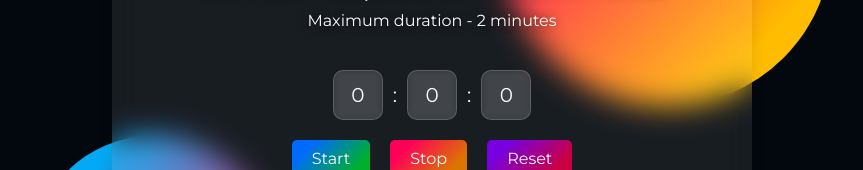
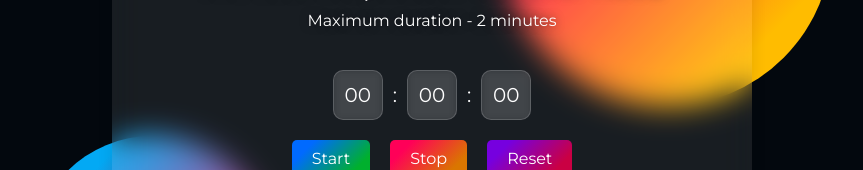
Before and after one commit to nat-davydova/glassmorphism-stopwatch, a React (Vite) app: page / in a window 1280 px wide. Shown: the part 465-635 px from the top of the page, without its empty margins (208-1071 px from the left). Built offline with nearby package versions, Linux system fonts and the light colour scheme.

Commit message:
fix: format counters value

```diff
--- a/src/components/Stopwatch/StopWatchTimer/TimerCounter/TimerCounter.tsx
+++ b/src/components/Stopwatch/StopWatchTimer/TimerCounter/TimerCounter.tsx
@@ -5,5 +5,7 @@ export interface ITimerCounterProps {
 }
 
 export function TimerCounter({ value }: ITimerCounterProps) {
-  return <div className={styles.counter}>{value}</div>;
+  const formattedValue = value < 10 ? `0${value}` : value;
+
+  return <div className={styles.counter}>{formattedValue}</div>;
 }
```
